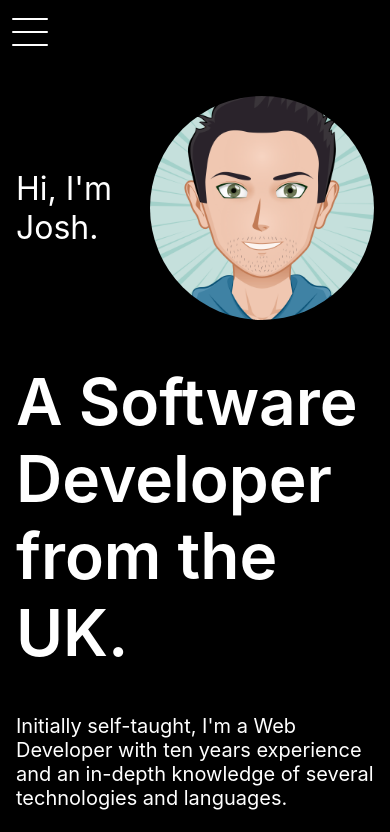
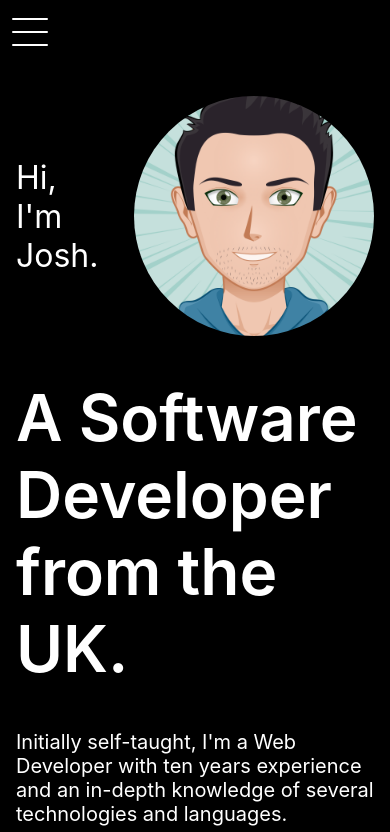
Before and after one commit to Pearcival/my-portfolio, a React (Create React App) app: page / in a window 390 px wide. Shown: the top 832 px of the page. Built offline with nearby package versions, Linux system fonts and the light colour scheme.

Commit message:
Home screen avatar sizing improvements

```diff
--- a/src/pages/home/Home.css
+++ b/src/pages/home/Home.css
@@ -1,22 +1,44 @@
+.Avatar {
+    width: auto;
+    border-radius: 50%;
+}
+
 .AvatarDesktop {
     height: 24rem;
-    width: auto;
-    border-radius: 50%;
     display: block;
 }
 
+.AvatarTablet {
+    height: 20rem;
+    display: none;
+    margin-left: 5rem;
+}
+
 .AvatarMobile {
-    height: 14rem;
-    width: auto;
-    border-radius: 50%;
+    height: 15rem;
     display: none;
-    margin-left: 1rem;
+    margin-left: 2rem;
 }
 
 @media only screen and (max-width: 900px) {
     .AvatarDesktop {
         display: none;
     }
+    .AvatarTablet {
+        display: block;
+    }
+    .AvatarMobile {
+        display: none;
+    }
+}
+
+@media only screen and (max-width: 600px) {
+    .AvatarDesktop {
+        display: none;
+    }
+    .AvatarTablet {
+        display: none;
+    }
     .AvatarMobile {
         display: block;
     }
--- a/src/pages/home/Home.tsx
+++ b/src/pages/home/Home.tsx
@@ -12,7 +12,8 @@ const Home = () => (
                 <>
                     <div className="FlexAlignCenter">
                         <h2>Hi, I'm Josh.</h2>
-                        <img className="AvatarMobile" src="/images/avatar.png" alt="My Avatar" />
+                        <img className="Avatar AvatarMobile" src="/images/avatar.png" alt="My Avatar" />
+                        <img className="Avatar AvatarTablet" src="/images/avatar.png" alt="My Avatar" />
                     </div>
                     <h1>A Software Developer from the UK.</h1>
                     <h3>
@@ -28,7 +29,7 @@ const Home = () => (
                 </>
             </Grid>
             <Grid item xs={12} sm={12} md={6} lg={6} className="FlexJustifyCenter">
-                <img className="AvatarDesktop" src="/images/avatar.png" alt="My Avatar" />
+                <img className="Avatar AvatarDesktop" src="/images/avatar.png" alt="My Avatar" />
             </Grid>
         </Grid>
     </PageTransition>
```
